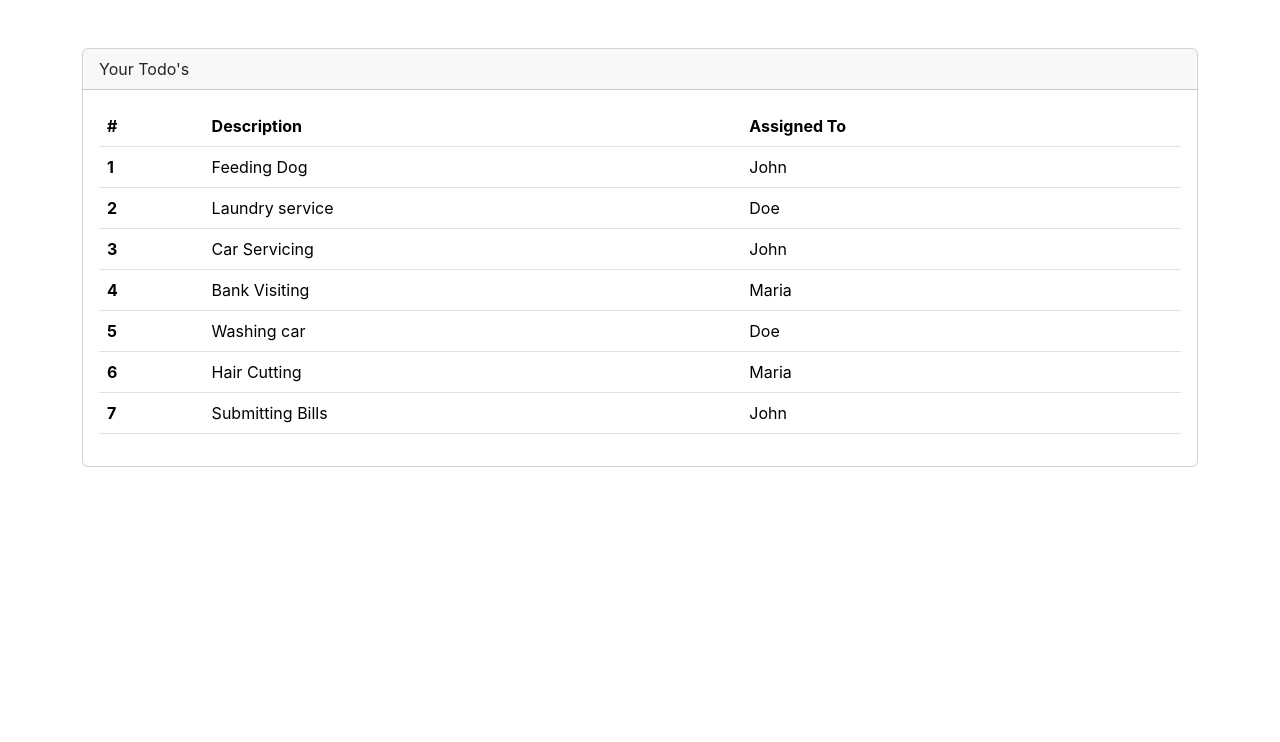
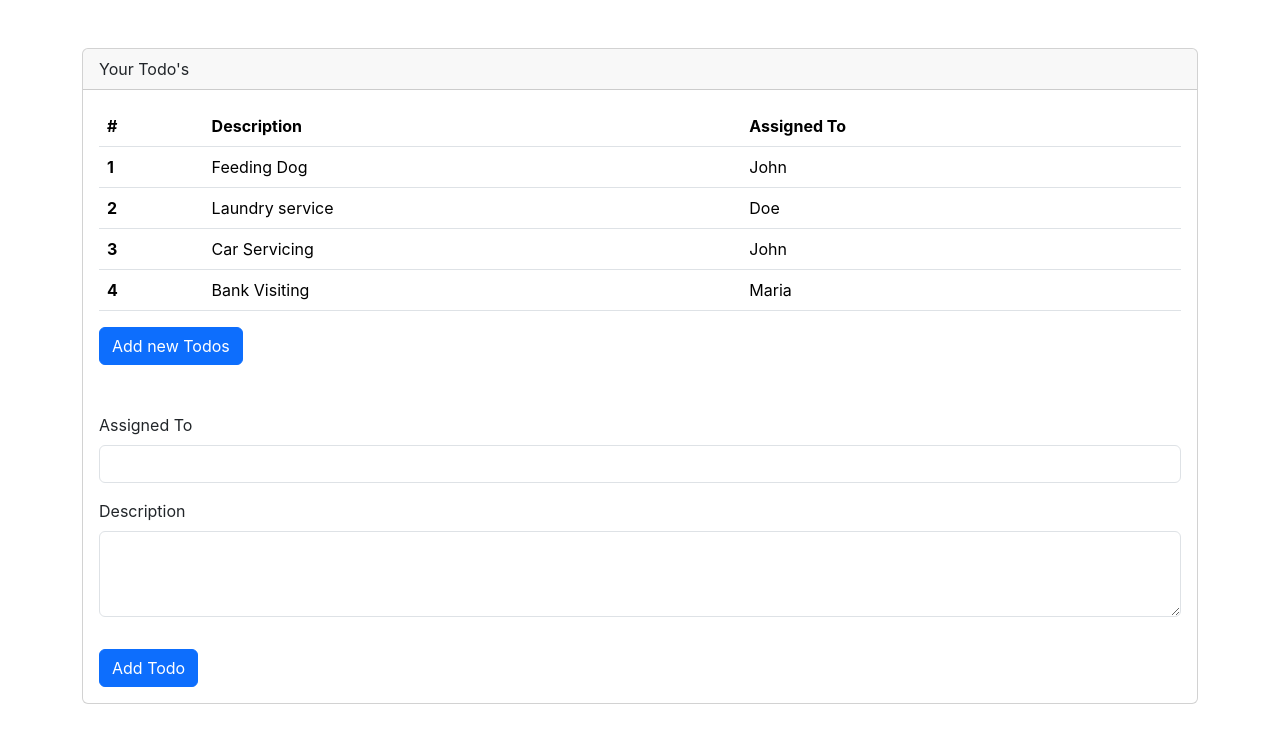
Before and after one commit to kumar9080/leo, a React (Create React App) app: page / in a window 1280 px wide. Shown: the top 742 px of the page. Built offline with nearby package versions, Linux system fonts and the light colour scheme.

Commit message:
Added form

```diff
--- a/src/App.js
+++ b/src/App.js
@@ -1,12 +1,23 @@
 import './App.css';
 import TodosTable from './components/TodosTable';
+import { useState } from 'react';
+import NewTodoForm from './components/NewTodoForm';
 
 function App() {
 
-  const todos = [{rowNumber: 1, rowDescription: 'Feeding Dog', assignedTo: 'John'},
+  const [todos, setTodos] = useState( [{rowNumber: 1, rowDescription: 'Feeding Dog', assignedTo: 'John'},
     {rowNumber: 2, rowDescription: 'Laundry service', assignedTo: 'Doe'},
     {rowNumber: 3, rowDescription: 'Car Servicing', assignedTo: 'John'},
-    {rowNumber: 4, rowDescription: 'Bank Visiting', assignedTo: 'Maria'}]
+    {rowNumber: 4, rowDescription: 'Bank Visiting', assignedTo: 'Maria'}])
+
+    const addNewTodosHandler = (assigned, description)=>{
+      console.log('New Todos item added');
+      if (todos.length > 0){
+        const newTodos = {rowNumber : todos.length + 1, rowDescription: description, assignedTo: assigned};
+        // todos.push(newTodos)
+        setTodos(todos => [...todos, newTodos]);
+      }
+    }
 
   return (
     <div className='mt-5 container'>
@@ -16,6 +27,8 @@ function App() {
         </div>
         <div className='card-body'>
           <TodosTable todos={todos}/>
+          <button className='btn btn-primary' onClick={addNewTodosHandler}>Add new Todos</button>
+          <NewTodoForm addNewTodosHandler={addNewTodosHandler}/>
         </div>
       </div>
     </div>
--- /dev/null
+++ b/src/components/NewTodoForm.js
@@ -0,0 +1,53 @@
+import { useState } from "react"
+
+function NewTodoForm(props){
+
+
+    const [assigned, setAssignedTo] = useState('');
+    const [description, setDescription] = useState('');
+
+    const descriptionChange =(e) => {
+        setDescription(e.target.value)
+    }
+
+    const assignedChanged = (e) =>{
+        setAssignedTo(e.target.value);
+    }
+
+    const submitTodos = ()=>{
+        if(description !=='' && assigned !== ''){
+            props.addNewTodosHandler(assigned, description)
+            setDescription('');
+            setAssignedTo('');
+        }
+    }
+    return(
+        <div className="mt-5">
+            <form>
+                <div className="mb-3">
+                    <label className="form-label">Assigned To</label>
+                    <input
+                    type='text'
+                    required
+                    className='form-control'
+                    onChange={assignedChanged}
+                    value={assigned}
+                     ></input>
+                </div>
+                <div className="mb-3">
+                    <label className="form-label">Description</label>
+                        <textarea
+                        className="form-control"
+                        required
+                        rows={3}
+                        onChange={descriptionChange}
+                        value={description}
+                    ></textarea>
+                </div>
+                <button type="button" className="btn btn-primary mt-3" onClick={submitTodos}>Add Todo</button>
+            </form>
+        </div>
+    )
+}
+
+export default NewTodoForm
--- a/src/components/TodosTable.js
+++ b/src/components/TodosTable.js
@@ -14,25 +14,11 @@ function TodosTable(props){
 
                 {props.todos.map(todo =>(
                     <TodosItemRow
+                    key={todo.rowNumber}
                     rowNumber={todo.rowNumber}
                     rowDescription={todo.rowDescription}
                     assignedTo={todo.assignedTo}/>
                 ))}
-                <tr>
-                    <th scope='row'>5</th>
-                    <td>Washing car</td>
-                    <td>Doe</td>
-                </tr>
-                <tr>
-                    <th scope='row'>6</th>
-                    <td>Hair Cutting</td>
-                    <td>Maria</td>
-                </tr>
-                <tr>
-                    <th scope='row'>7</th>
-                    <td>Submitting Bills</td>
-                    <td>John</td>
-                </tr>
             </tbody>
       </table>
     )
```
